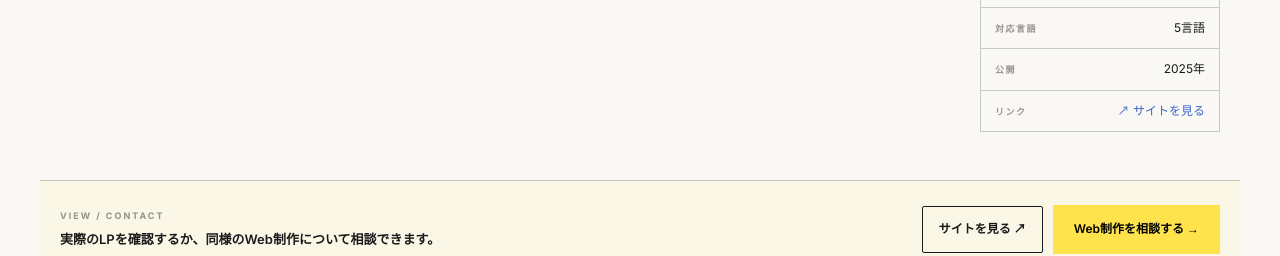
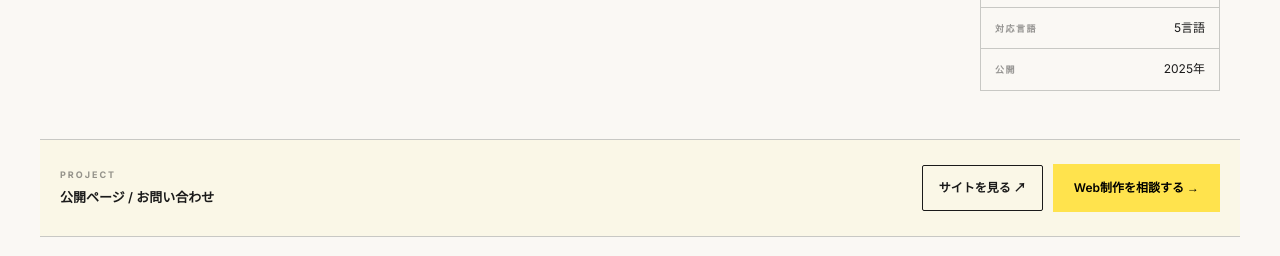
Before and after one commit to kztky/portfolio, a plain HTML site: page work/ro.html in a window 1280 px wide. Shown: the part 719-975 px from the top of the page. Drawn offline with Linux system fonts and the light colour scheme.

Commit message:
Reduce duplicate CTAs on RO case study

```diff
--- a/work/ro.html
+++ b/work/ro.html
@@ -54,15 +54,14 @@
           <div class="ro-meta-row"><span class="ro-meta-key">技術</span><span class="ro-meta-val">HTML / CSS / JS</span></div>
           <div class="ro-meta-row"><span class="ro-meta-key">対応言語</span><span class="ro-meta-val">5言語</span></div>
           <div class="ro-meta-row"><span class="ro-meta-key">公開</span><span class="ro-meta-val">2025年</span></div>
-          <div class="ro-meta-row"><span class="ro-meta-key">リンク</span><span class="ro-meta-val"><a href="https://ro-restaurant-lp.vercel.app" target="_blank" rel="noopener">↗ サイトを見る</a></span></div>
         </div>
       </div>
     </section>
 
     <section class="case-actions" aria-label="作品アクション">
       <div>
-        <p class="case-actions-label">View / Contact</p>
-        <p class="case-actions-text">実際のLPを確認するか、同様のWeb制作について相談できます。</p>
+        <p class="case-actions-label">Project</p>
+        <p class="case-actions-text">公開ページ / お問い合わせ</p>
       </div>
       <div class="case-actions-buttons">
         <a href="https://ro-restaurant-lp.vercel.app" target="_blank" rel="noopener" class="work-cta-link">サイトを見る ↗</a>
@@ -94,10 +93,6 @@
       <div class="ro-lightbox" id="roLightbox">
         <div class="ro-lightbox-backdrop"></div>
         <div class="ro-lightbox-inner"><img src="../image/ro-restaurant-lp.vercel.app_.png" alt="Mobile全体スクロール 拡大"><button class="ro-lightbox-close" aria-label="閉じる">✕</button></div>
-      </div>
-      <div class="case-inline-cta">
-        <p>画面を見て「この方向で自分のサイトも整理したい」と思ったら、そのまま相談できます。</p>
-        <a href="mailto:kaztak251001@gmail.com">Web制作について相談する →</a>
       </div>
     </section>
 
```
